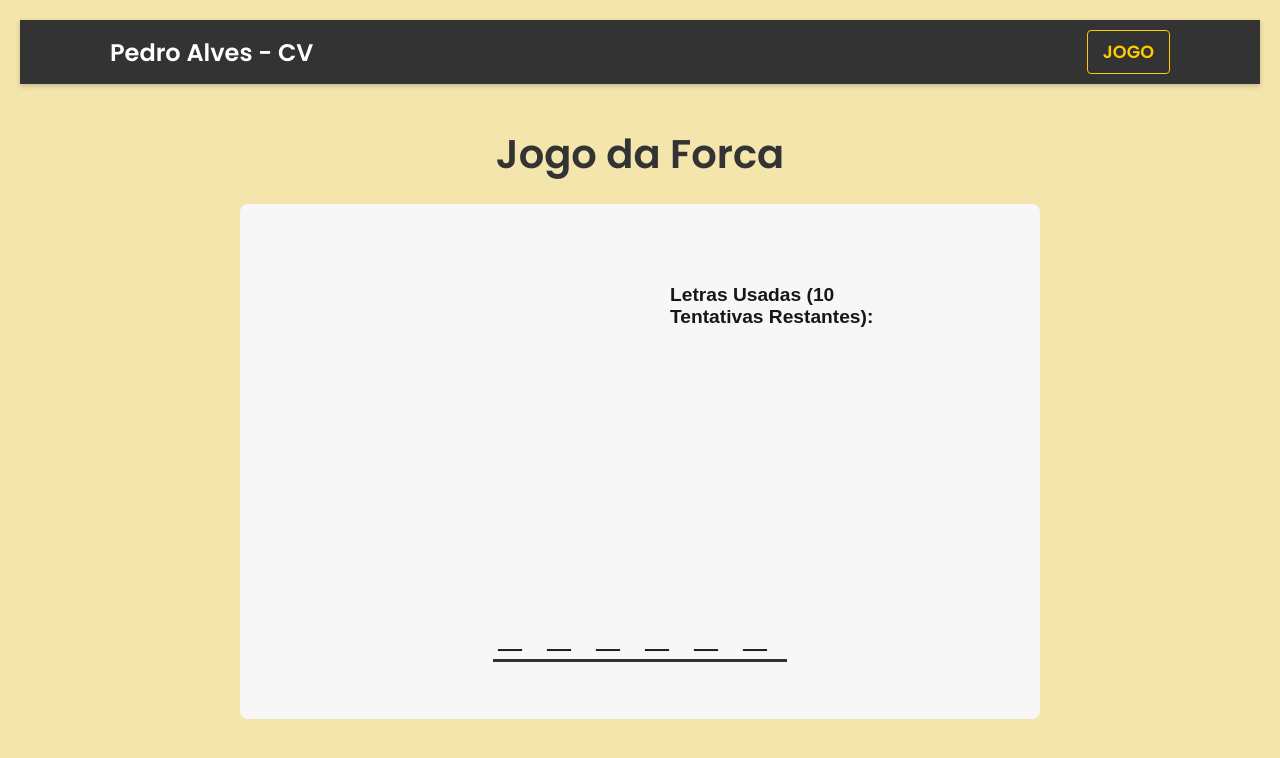
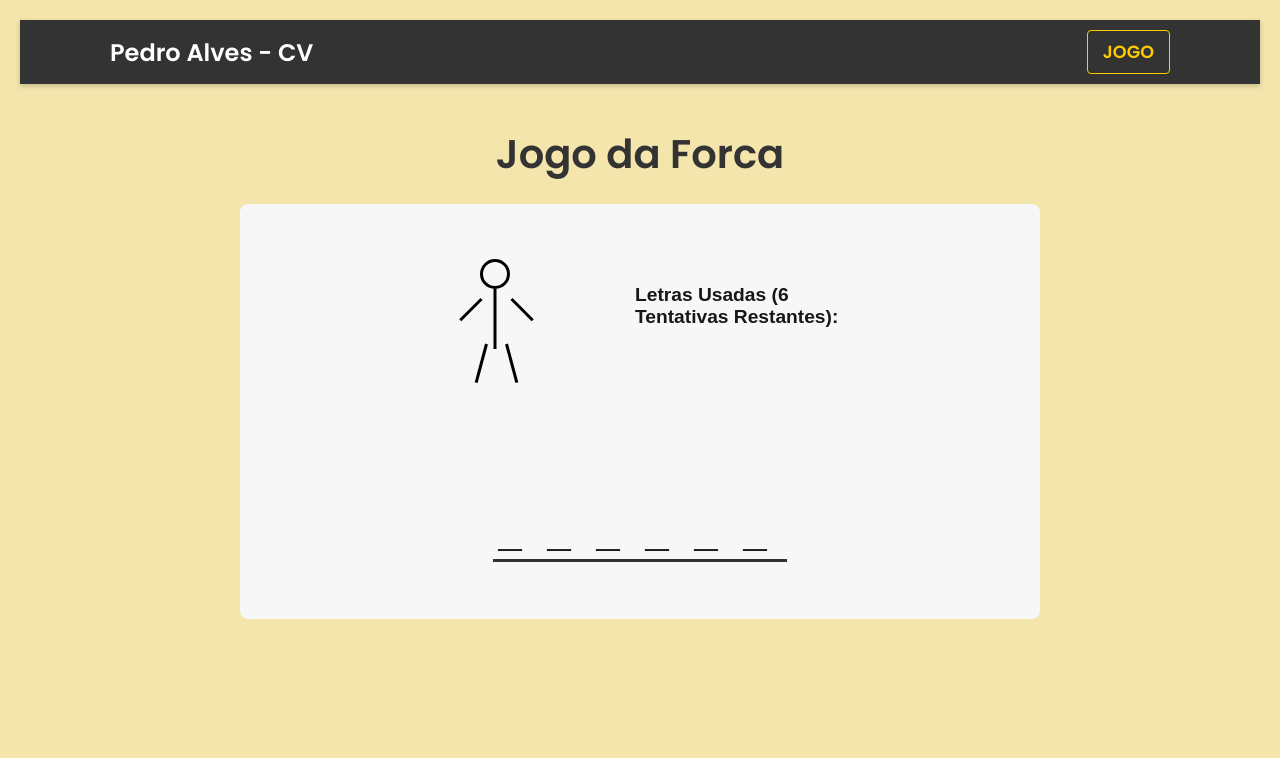
Before and after one commit to Pedroza1308/Programacao-web-mobile, a Next.js app in the folder my-app/: page /jogo in a window 1280 px wide. Shown: the top 758 px of the page. Built offline with nearby package versions, Linux system fonts and the light colour scheme.

Commit message:
Corrigindo bug do boneco

```diff
--- a/my-app/components/Jogo.jsx
+++ b/my-app/components/Jogo.jsx
@@ -1,16 +1,26 @@
 'use client';
 
 import React, { useState, useEffect, useCallback } from 'react';
-import styles from './Jogo.module.css'; // Usaremos um módulo CSS para os estilos
+import styles from './Jogo.module.css';
+
+// O limite de erros (6 partes: cabeça, corpo, 2 braços, 2 pernas)
+const MAX_ERRORS = 6;
+
+// Ordem das partes do boneco para remoção (do primeiro ao último erro)
+const FIGURE_PARTS = [
+    'right-leg',  // 1. Perna Direita (Sumirá no 1º erro)
+    'left-leg',   // 2. Perna Esquerda (Sumirá no 2º erro)
+    'right-arm',  // 3. Braço Direito (Sumirá no 3º erro)
+    'left-arm',   // 4. Braço Esquerdo (Sumirá no 4º erro)
+    'body',       // 5. Corpo (Sumirá no 5º erro)
+    'head'        // 6. Cabeça (Sumirá no 6º erro - Fim do jogo)
+];
 
 // Lista de palavras aleatórias (com no máximo 10 letras)
 const WORDS = [
   "REACT", "PYTHON", "JAVA", "HTML", "CSS",
   "DJANGO", "VERCEL", "API", "CODIGO", "FORCA"
 ];
-
-// O limite de erros (7 partes do corpo + base + poste = 10 tentativas para completar o desenho da forca)
-const MAX_ERRORS = 10;
 
 // Inicializa um novo jogo
 const initializeGame = () => {
@@ -56,7 +66,6 @@ export default function Jogo() {
     const letter = key.toUpperCase();
 
     if (guessedLetters.has(letter)) {
-      // Já tentou essa letra
       return;
     }
 
@@ -92,7 +101,7 @@ export default function Jogo() {
       // Se ganhou, reinicia com uma palavra nova
       setGameState(initializeGame());
     } else {
-      // Se perdeu, reinicia com a mesma palavra (como pedido)
+      // Se perdeu, reinicia com a mesma palavra
       setGameState(prev => ({
         ...prev,
         guessedLetters: new Set(),
@@ -113,13 +122,30 @@ export default function Jogo() {
     ));
   };
 
-  // Renderiza o boneco da forca (usando CSS Module)
+  // Renderiza o boneco (lógica inversa: começa completo, desaparece)
   const renderHangman = () => {
-      return (
-          <div className={styles.hangmanVisual}>
-              <div className={`${styles.gallows} ${styles[`gallows-step-${wrongGuesses}`]}`} />
-          </div>
-      );
+    const parts = FIGURE_PARTS.map((partName, index) => {
+        // O índice (0 a 5) + 1 é o passo (1 a 6) que remove a parte.
+        const removalStep = index + 1;
+
+        // A parte está visível se o número de erros for MENOR que o passo de remoção.
+        const isVisible = wrongGuesses < removalStep;
+
+        return (
+            <span
+                key={partName}
+                className={`${styles[partName]} ${isVisible ? '' : styles.removed}`}
+            />
+        );
+    });
+
+    return (
+        <div className={styles.hangmanVisual}>
+            <div className={styles.figure}>
+                {parts}
+            </div>
+        </div>
+    );
   };
 
 
@@ -128,7 +154,7 @@ export default function Jogo() {
 
       <div className={styles.gameArea}>
 
-        {/* 1. VISUAL DA FORCA */}
+        {/* 1. VISUAL DO BONECO */}
         <div className={styles.hangmanGallowsArea}>
           {renderHangman()}
         </div>
--- a/my-app/components/Jogo.module.css
+++ b/my-app/components/Jogo.module.css
@@ -1,4 +1,4 @@
-/* Container Principal */
+/* Container Principal do Jogo */
 .hangmanContainer {
     display: flex;
     flex-direction: column;
@@ -7,11 +7,11 @@
     background-color: #f7f7f7;
     border-radius: 8px;
     margin-top: 20px;
-    max-width: 800px; /* Mais largo para acomodar a forca e a lista de letras */
+    max-width: 800px;
     margin: 20px auto;
 }
 
-/* Área do Jogo (Forca + Lista de Letras) */
+/* Área do Jogo (Boneco + Lista de Letras) */
 .gameArea {
     display: flex;
     gap: 40px;
@@ -21,153 +21,96 @@
 }
 
 /* -------------------------------------- */
-/* 1. VISUAL DA FORCA (O mais importante) */
+/* 1. VISUAL DO BONECO (CORRIGIDO) */
 /* -------------------------------------- */
 
 .hangmanGallowsArea {
-    width: 250px;
-    height: 350px;
+    width: 200px;
+    height: 250px;
     position: relative;
-    margin-right: 20px;
+    display: flex;
+    justify-content: center;
+    align-items: center;
 }
 
-.gallows {
-    /* Define o suporte base (Poste vertical e base horizontal) */
+/* Container que centraliza o boneco */
+.figure {
     position: relative;
-    width: 100%;
-    height: 100%;
+    width: 100px; /* Largura total da figura */
+    height: 160px; /* Altura total da figura */
+    top: -20px; /* Ajuste de posição */
 }
 
-/* Os passos de desenho da forca e do boneco são controlados por uma única div com classes progressivas */
-/* A forca será desenhada usando borders ou pseudo-elementos (mais complexo, aqui usaremos background/border) */
-
-/* Base e Estrutura (Sempre visível, mas vamos esconder no CSS e mostrar progressivamente) */
-.gallows::before { /* Poste Vertical */
-    content: '';
-    position: absolute;
-    bottom: 0;
-    left: 10%;
-    width: 5px;
-    height: 90%;
-    background-color: transparent; /* Começa transparente */
-    transition: all 0.5s;
-}
-.gallows::after { /* Base Horizontal */
-    content: '';
-    position: absolute;
-    bottom: 0;
-    left: 0;
-    width: 50%;
-    height: 5px;
-    background-color: transparent;
-    transition: all 0.5s;
+/* Regra para sumir as partes (FADE OUT) */
+.removed {
+    opacity: 0 !important;
+    transition: opacity 0.3s;
 }
 
-/* Passo 1: Base e Poste */
-.gallows-step-1::before,
-.gallows-step-2::before {
+/* Estilos Comuns para Linhas (Corpo, Braços, Pernas) */
+.body, .left-arm, .right-arm, .left-leg, .right-leg {
+    position: absolute;
     background-color: #000;
-}
-.gallows-step-2::after {
-    background-color: #000;
+    opacity: 1;
+    transition: opacity 0.3s, transform 0.3s;
 }
 
-/* Passo 3: Trave Superior */
-.gallows-step-3::before {
-    /* Trave horizontal de cima, desenhada no topo do poste */
-    width: 100px;
-    height: 5px;
-    top: 5%;
-    left: 10%;
-    background-color: #000;
-    transform: none; /* Resetando transformações anteriores se houver */
+/* A. Cabeça (Bola - 6ª a sumir) */
+.head {
+    position: absolute;
+    width: 30px;
+    height: 30px;
+    border: 3px solid #000;
+    border-radius: 50%;
+    top: 0;
+    left: 50%;
+    transform: translateX(-50%);
+    opacity: 1;
+    transition: opacity 0.3s;
 }
 
-/* Passo 4: Corda */
-.gallows-step-4::before {
-    /* Corda/Suporte da cabeça */
-    width: 5px;
-    height: 30px;
-    top: 5%;
-    left: 45%;
-    background-color: #000;
+/* B. Corpo (Linha Vertical - 5ª a sumir) */
+.body {
+    width: 3px;
+    height: 60px;
+    top: 30px;
+    left: 50%;
+    transform: translateX(-50%);
 }
 
-
-/* --- DESENHO DO BONECO (USANDO PSEUDO-ELEMENTOS NA CLASSE .gallows) --- */
-
-/* Passo 5: Cabeça */
-.gallows-step-5::after {
-    content: '';
-    position: absolute;
-    width: 40px;
-    height: 40px;
-    border: 3px solid #000;
-    border-radius: 50%;
-    top: 8%; /* Posiciona no final da corda */
-    left: 42%;
+/* C. Braços (Linhas inclinadas - 3ª e 4ª a sumir) */
+.left-arm {
+    width: 3px;
+    height: 30px;
+    top: 40px;
+    left: calc(50% - 15px); /* Desloca um pouco para a esquerda */
+    transform: rotate(45deg);
+    transform-origin: top;
 }
-
-/* Passo 6: Corpo */
-.gallows-step-6::after {
-    content: '';
-    position: absolute;
+.right-arm {
     width: 3px;
-    height: 80px;
-    background-color: #000;
-    top: 14%;
-    left: 48%;
-}
-
-/* Passo 7: Braço Esquerdo */
-.gallows-step-7::before {
-    content: '';
-    position: absolute;
-    width: 3px;
-    height: 50px;
-    background-color: #000;
-    top: 20%;
-    left: 48%;
-    transform: rotate(45deg); /* Angulo do braço */
+    height: 30px;
+    top: 40px;
+    left: calc(50% + 15px); /* Desloca um pouco para a direita */
+    transform: rotate(-45deg);
     transform-origin: top;
 }
 
-/* Passo 8: Braço Direito */
-.gallows-step-8::before {
-    content: '';
-    position: absolute;
+/* D. Pernas (Linhas inclinadas - 1ª e 2ª a sumir) */
+.left-leg {
     width: 3px;
-    height: 50px;
-    background-color: #000;
-    top: 20%;
-    left: 48%;
-    transform: rotate(-45deg); /* Angulo do braço */
+    height: 40px;
+    top: 85px;
+    left: calc(50% - 10px);
+    transform: rotate(15deg);
     transform-origin: top;
 }
-
-/* Passo 9: Perna Esquerda */
-.gallows-step-9::after {
-    content: '';
-    position: absolute;
+.right-leg {
     width: 3px;
-    height: 50px;
-    background-color: #000;
-    top: 35%;
-    left: 48%;
-    transform: rotate(45deg); /* Angulo da perna */
-    transform-origin: top;
-}
-
-/* Passo 10: Perna Direita (Fim do Jogo) */
-.gallows-step-10::after {
-    content: '';
-    position: absolute;
-    width: 3px;
-    height: 50px;
-    background-color: #000;
-    top: 35%;
-    left: 48%;
-    transform: rotate(-45deg); /* Angulo da perna */
+    height: 40px;
+    top: 85px;
+    left: calc(50% + 10px);
+    transform: rotate(-15deg);
     transform-origin: top;
 }
 
@@ -192,7 +135,7 @@
 /* -------------------------------------- */
 
 .guessedLettersList {
-    width: 250px; /* Largura fixa para ficar ao lado da forca */
+    width: 250px;
     text-align: left;
     margin-top: 50px;
 }
@@ -218,7 +161,7 @@
 .wrongGuess {
     background-color: #f8d7da;
     color: #721c24;
-    text-decoration: line-through; /* Risca a letra errada */
+    text-decoration: line-through;
 }
 
 /* -------------------------------------- */
```
